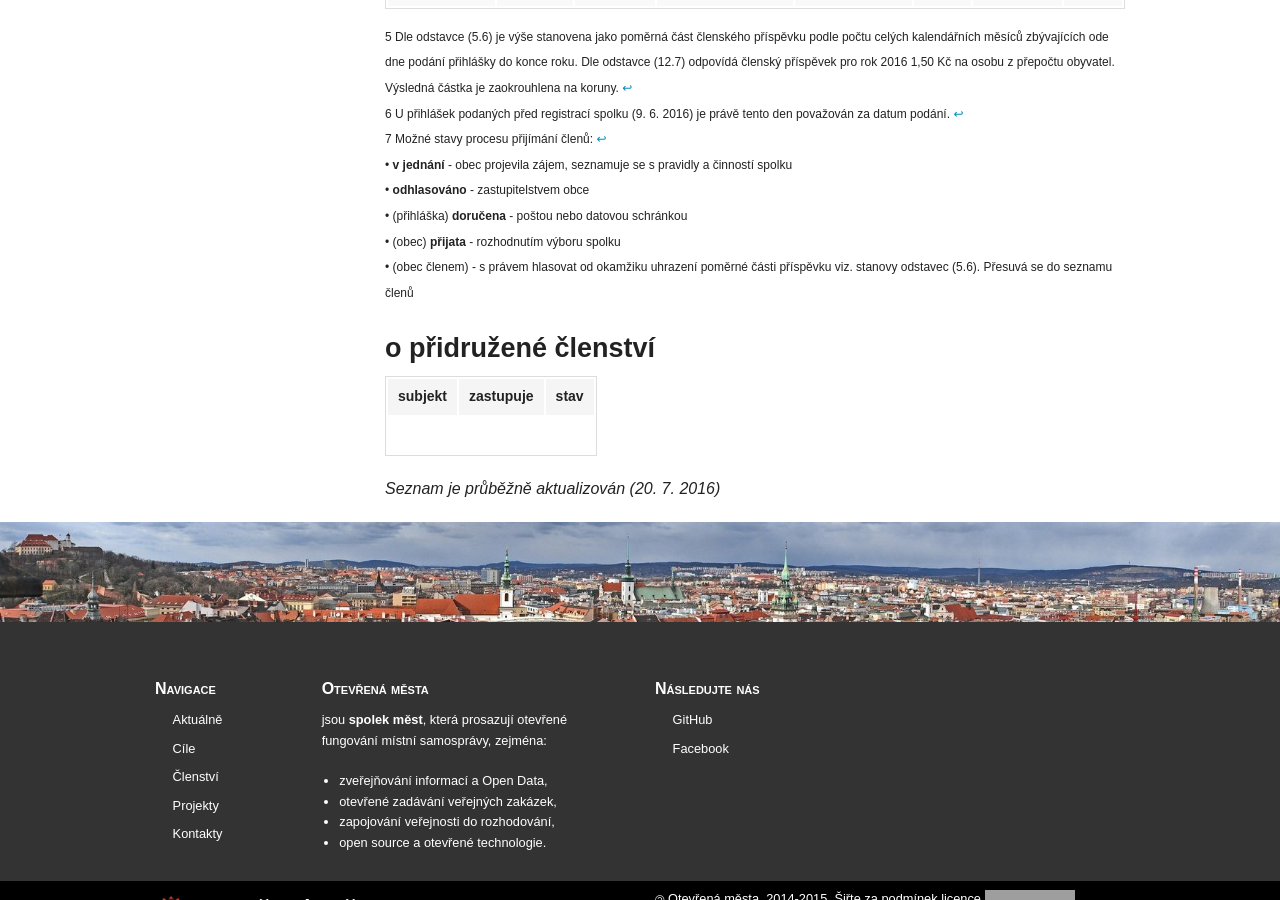
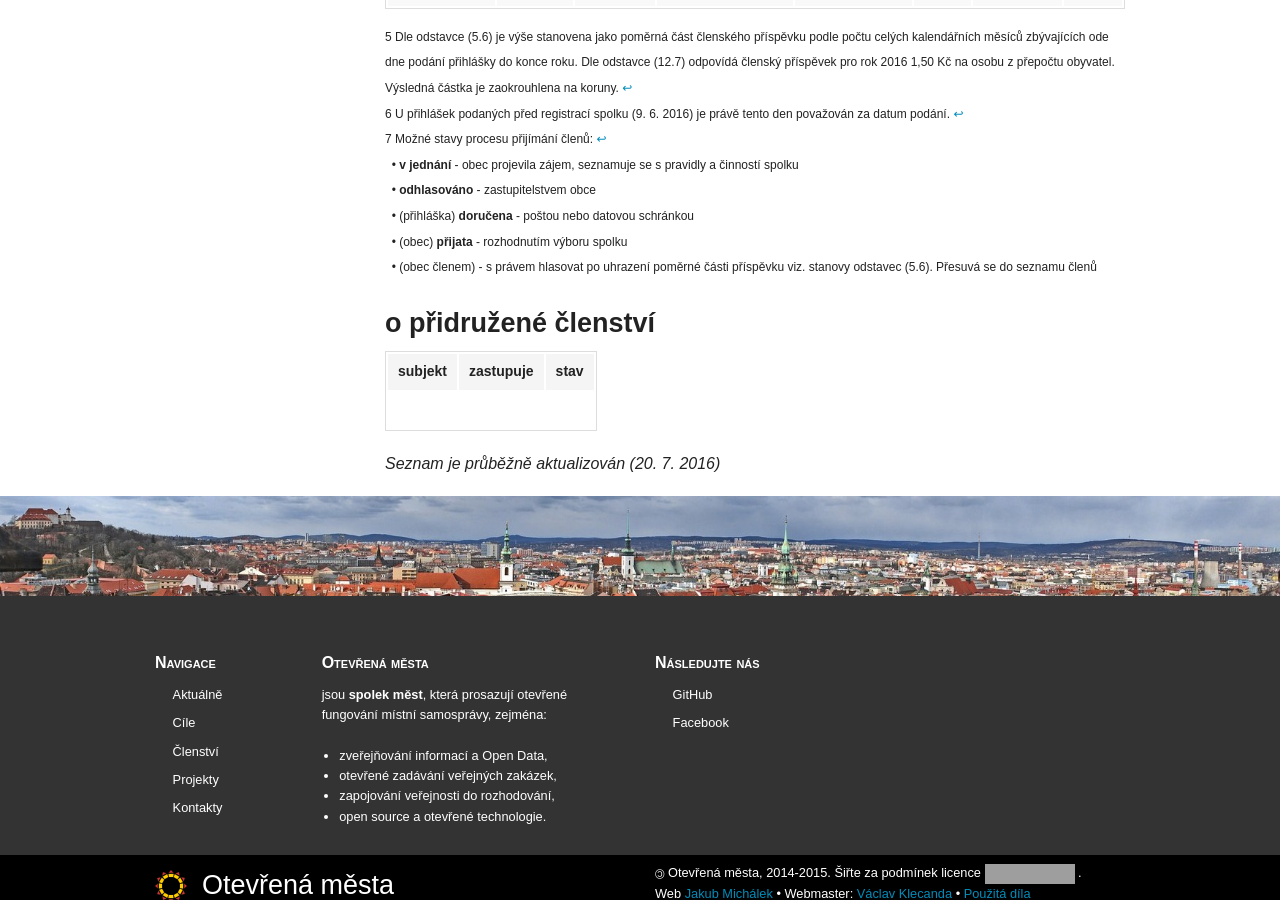
Before and after one commit to otevrenamesta/otevrenamesta.github.io, a Jekyll site: the page built from pages/clenstvi.md, in a window 1280 px wide and 900 px high, scrolled down 1905 px. Built offline with Jekyll 4.4.1, drawn with Linux system fonts in a browser that asks for light colours; nearby versions of some CDN libraries; library files that are not in the unit come from our copies; grey boxes are pictures that could not be loaded.

Commit message:
Update clenstvi.md

```diff
--- a/pages/clenstvi.md
+++ b/pages/clenstvi.md
@@ -64,11 +64,11 @@ Praha-Ďáblice | 3 380 | 3 380 | 2 535 | Radimír Rexa | 58 | červen | při
 <span id="f5">5</span> Dle odstavce (5.6) je výše stanovena jako poměrná část členského příspěvku podle počtu celých kalendářních měsíců zbývajících ode dne podání přihlášky do konce roku. Dle odstavce (12.7) odpovídá členský příspěvek pro rok 2016 1,50 Kč na osobu z přepočtu obyvatel. Výsledná částka je zaokrouhlena na koruny. [↩](#a5)
 <span id="f6">6</span> U přihlášek podaných před registrací spolku (9. 6. 2016) je právě tento den považován za datum podání. [↩](#a6)
 <span id="f7">7</span> Možné stavy procesu přijímání členů: [↩](#a)
-&bull; **v jednání** - obec projevila zájem, seznamuje se s pravidly a činností spolku
-&bull; **odhlasováno** - zastupitelstvem obce
-&bull; (přihláška) **doručena** - poštou nebo datovou schránkou
-&bull; (obec) **přijata** - rozhodnutím výboru spolku
-&bull; (obec členem) - s právem hlasovat od okamžiku uhrazení poměrné části příspěvku viz. stanovy odstavec (5.6). Přesuvá se do seznamu členů
+&nbsp;&nbsp;&bull; **v jednání** - obec projevila zájem, seznamuje se s pravidly a činností spolku
+&nbsp;&nbsp;&bull; **odhlasováno** - zastupitelstvem obce
+&nbsp;&nbsp;&bull; (přihláška) **doručena** - poštou nebo datovou schránkou
+&nbsp;&nbsp;&bull; (obec) **přijata** - rozhodnutím výboru spolku
+&nbsp;&nbsp;&bull; (obec členem) - s právem hlasovat po uhrazení poměrné části příspěvku viz. stanovy odstavec (5.6). Přesuvá se do seznamu členů
 </sup>
 
 ### o přidružené členství
```
